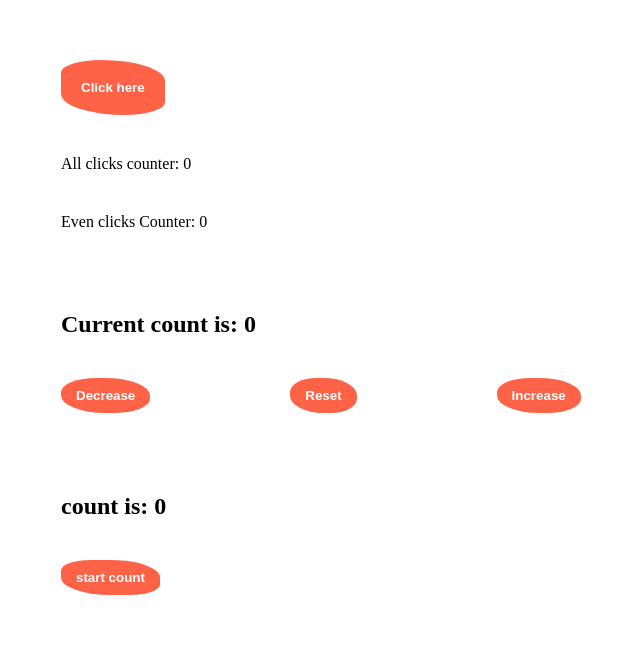
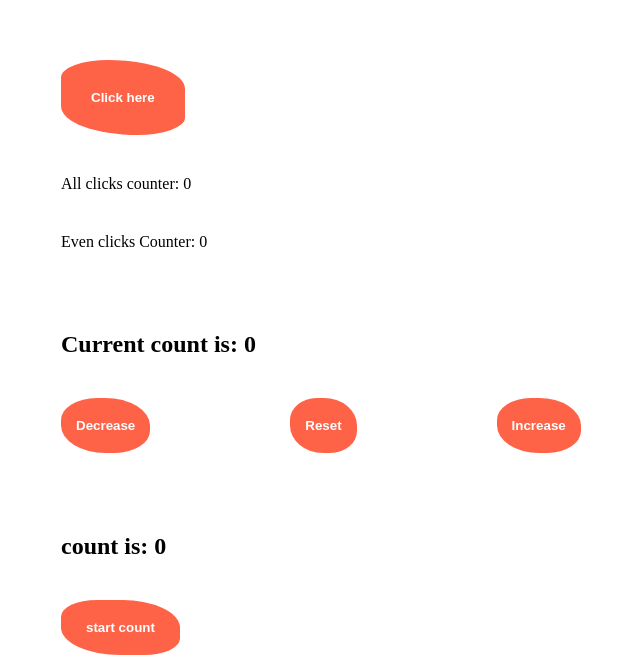
Before and after one commit to myfirstgitma/counter-state-app, a React (Vite) app in the folder states-hooks/: page / in a window 1280 px wide. Shown: the part 140-800 px from the top of the page, without its empty margins (639-1279 px from the left). Built offline with nearby package versions, Linux system fonts and the light colour scheme.

Commit message:
padding button changed

```diff
--- a/states-hooks/src/components/IncreaseDecreaseCount/IncreaseDecreaseCount.module.css
+++ b/states-hooks/src/components/IncreaseDecreaseCount/IncreaseDecreaseCount.module.css
@@ -1,5 +1,5 @@
 .buttoncount {
-  padding: 10px 15px;
+  padding: 20px 15px;
   border: none;
   border-radius: 40% 50%;
   background-color: tomato;
--- a/states-hooks/src/components/MyCounter/MyCounter.module.css
+++ b/states-hooks/src/components/MyCounter/MyCounter.module.css
@@ -4,7 +4,7 @@
   color: white;
   font-weight: 700;
 border-radius: 50% 80%/30% 50%;
-  padding: 20px;
+  padding: 30px;
   transition-duration: 0.6s;
   cursor: pointer;
 }
--- a/states-hooks/src/components/UseEffectForTitle/UseEffectForTitle.module.css
+++ b/states-hooks/src/components/UseEffectForTitle/UseEffectForTitle.module.css
@@ -1,5 +1,5 @@
 .title{
-  padding: 10px 15px;
+  padding: 20px 25px;
   border: none;
   border-radius: 30% 50%;
   background-color: tomato;
```
